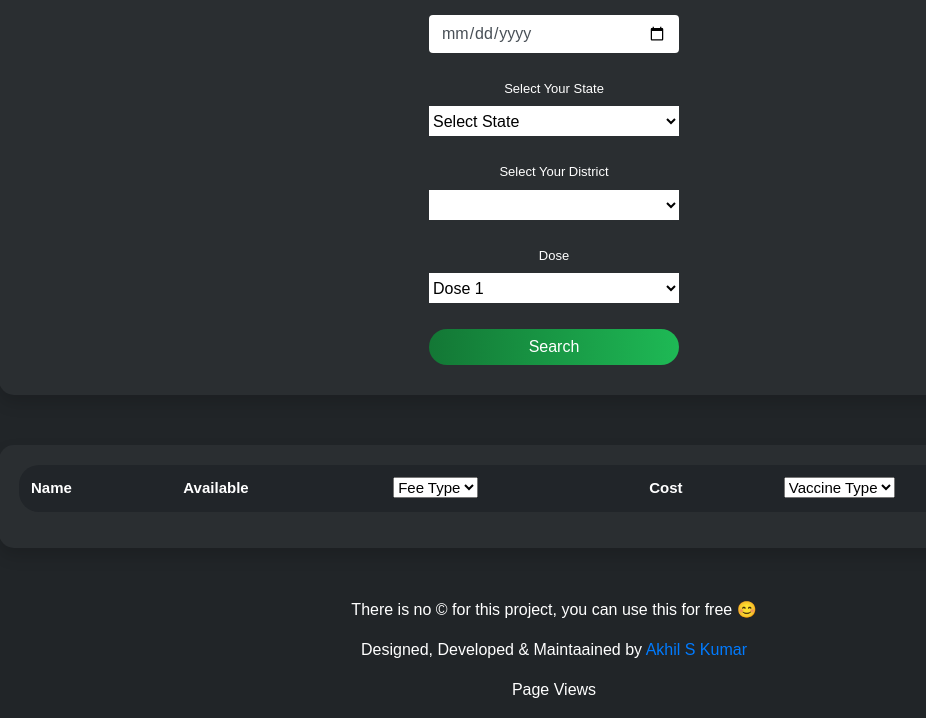
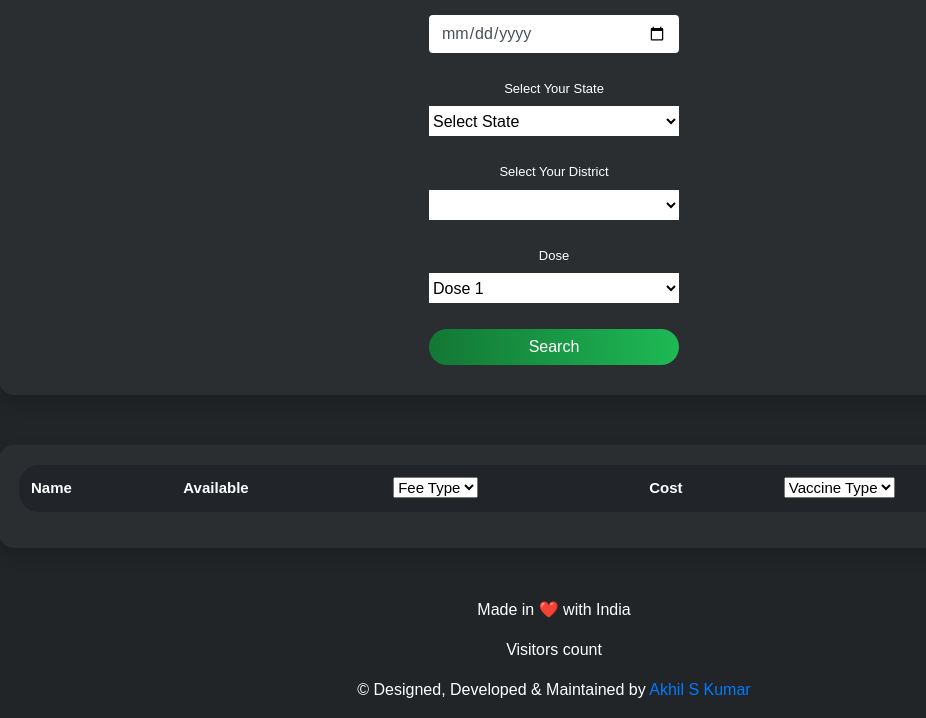
Before and after one commit to akhil-s-kumar/COVID-19, a plain HTML site: page index.html in a window 1280 px wide. Shown: the part 171-889 px from the top of the page, without its empty margins (86-1012 px from the left). Drawn offline with nearby package versions, Linux system fonts and the light colour scheme; no server answers.

Commit message:
Footer update

```diff
--- a/index.html
+++ b/index.html
@@ -93,10 +93,10 @@
     </div>
     <div class="row text-center">
       <div class="bottom-align-text col-lg-12">
-        <p class="copyright">There is no © for this project, you can use this for free 😊</p>
-        <p class="copyright">Designed, Developed & Maintaained by <a href="https://www.instagram.com/_.akhil.sk._"
-            target="blank">Akhil S Kumar<a></a></p>
-        <p style="color: #ffffff;">Page Views <span id="count"></span></p>
+        <p class="copyright">Made in ❤️ with India</p>
+        <p style="color: #ffffff;">Visitors count <span id="count"></span></p>
+        <p class="copyright">© Designed, Developed & Maintained by <a href="https://www.instagram.com/_.akhil.sk._"
+          target="blank">Akhil S Kumar<a></a></p>
       </div>
     </div>
   </div>
```
